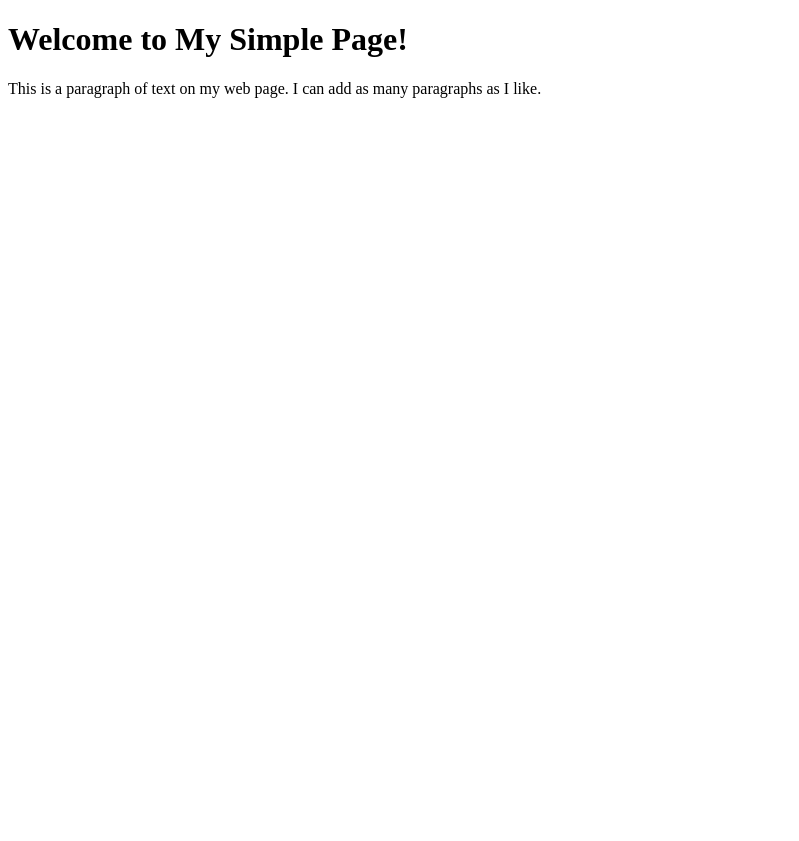
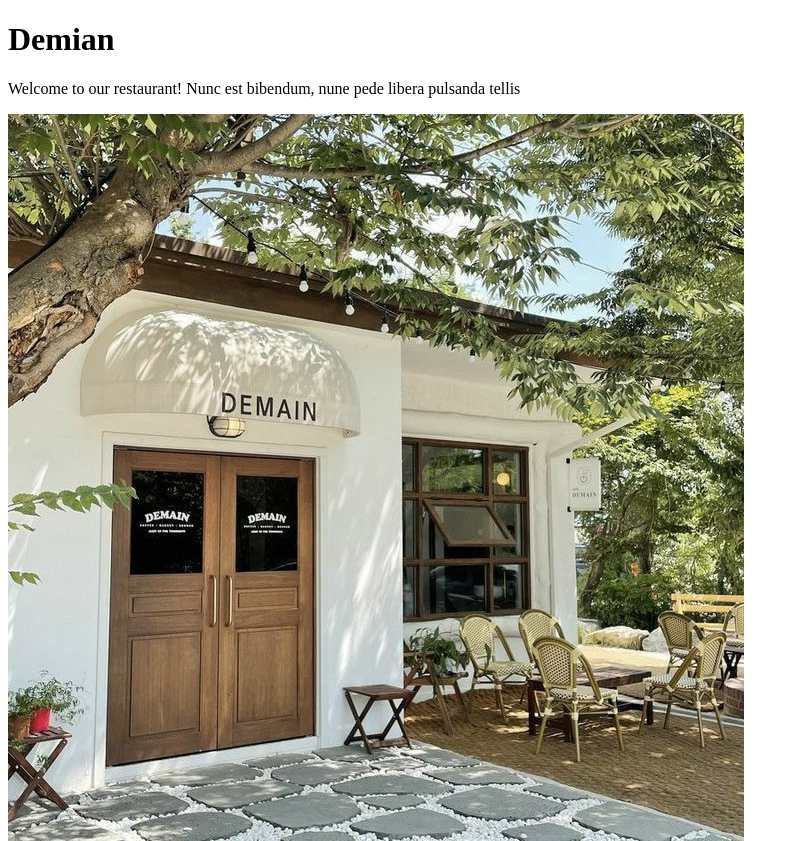
Before and after one commit to NNdila/Assignment, a plain HTML site: page index.html in a window 1280 px wide. Shown: the top 841 px of the page, without its empty margins (0-799 px from the left). Before the commit the page ends 800 px from the top, so only its background shows below. Drawn offline with Linux system fonts and the light colour scheme.

Commit message:
added new image

```diff
--- /dev/null
+++ b/Home.css
@@ -0,0 +1,30 @@
+body {
+    margin: 0;
+    padding: 0;
+    font-family: Arial, sans-serif;
+    background-image: url('HomeBackground.jpeg');
+    background-size: cover;
+    background-position: center;
+    filter: blur(5px); /* Adjust the blur effect as needed */
+}
+.container {
+    position: absolute;
+    top: 50%;
+    left: 50%;
+    transform: translate(-50%, -50%);
+    text-align: center;
+    color: white;
+}
+h1 {
+    font-family: 'itsadzoke', sans-serif;
+    font-size: 48px;
+    margin-bottom: 20px;
+}
+p {
+    font-size: 24px;
+}
+img {
+    max-width: 100%;
+    height: auto;
+    margin-top: 20px;
+}
--- a/index.html
+++ b/index.html
@@ -3,11 +3,15 @@
 <head>
     <meta charset="UTF-8">
     <meta name="viewport" content="width=device-width, initial-scale=1.0">
-    <title>My Simple Page</title>
+    <title>Demian</title>
+
 </head>
 <body>
-    <h1>
-        Welcome to My Simple Page!</h1>
-    <p>This is a paragraph of text on my web page. I can add as many paragraphs as I like.</p>
+    <div class="container">
+        <h1>Demian</h1>
+        <p>Welcome to our restaurant! Nunc est bibendum, nune pede libera pulsanda tellis</p>
+        <img src="HomeBackground.jpeg" alt="Demain Restaurant">
+        <img src="Images/ig; asunazyoldas.jpeg" alt="">
+    </div>
 </body>
 </html>
```
Also changed, not shown: HomeBackground.jpeg (added), Images/ig; asunazyoldas.jpeg (added).
